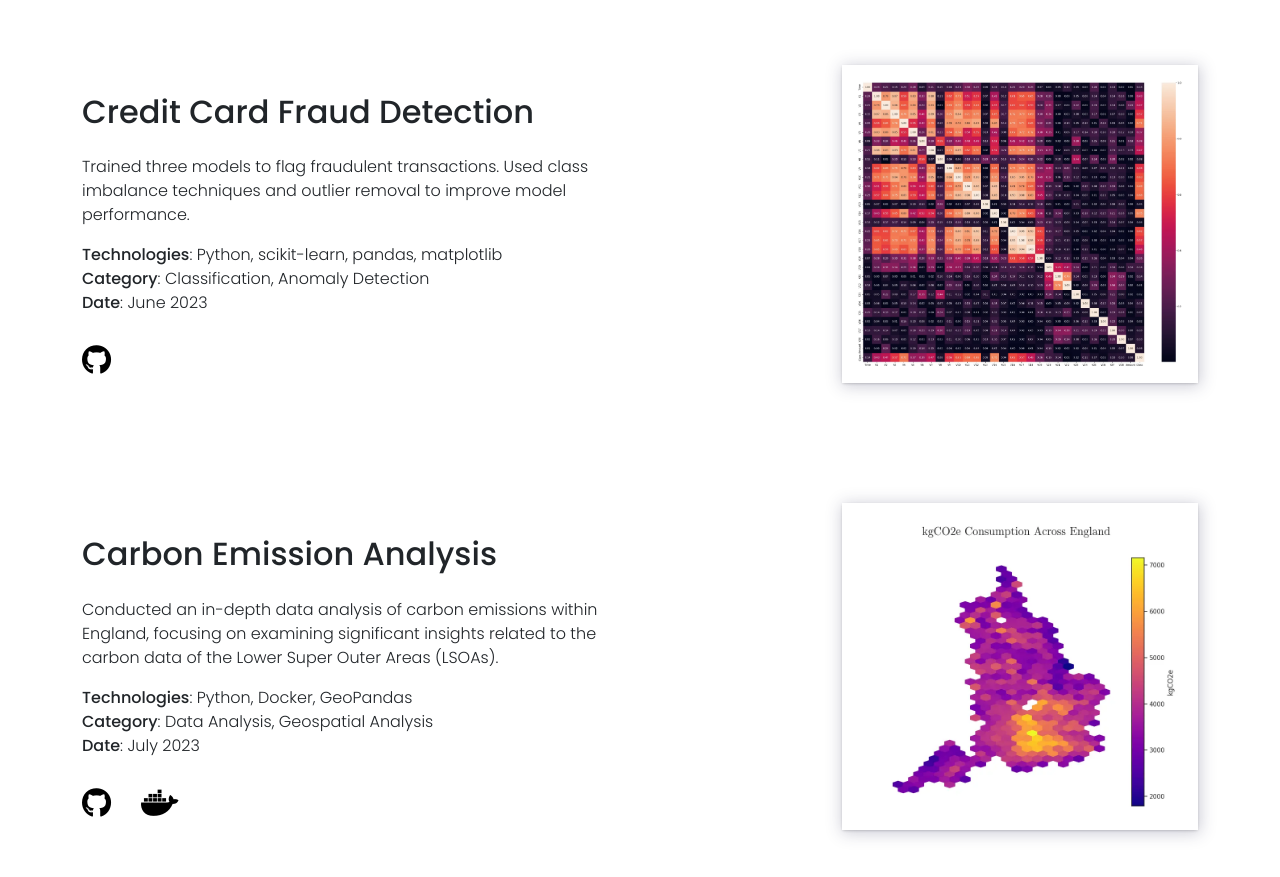
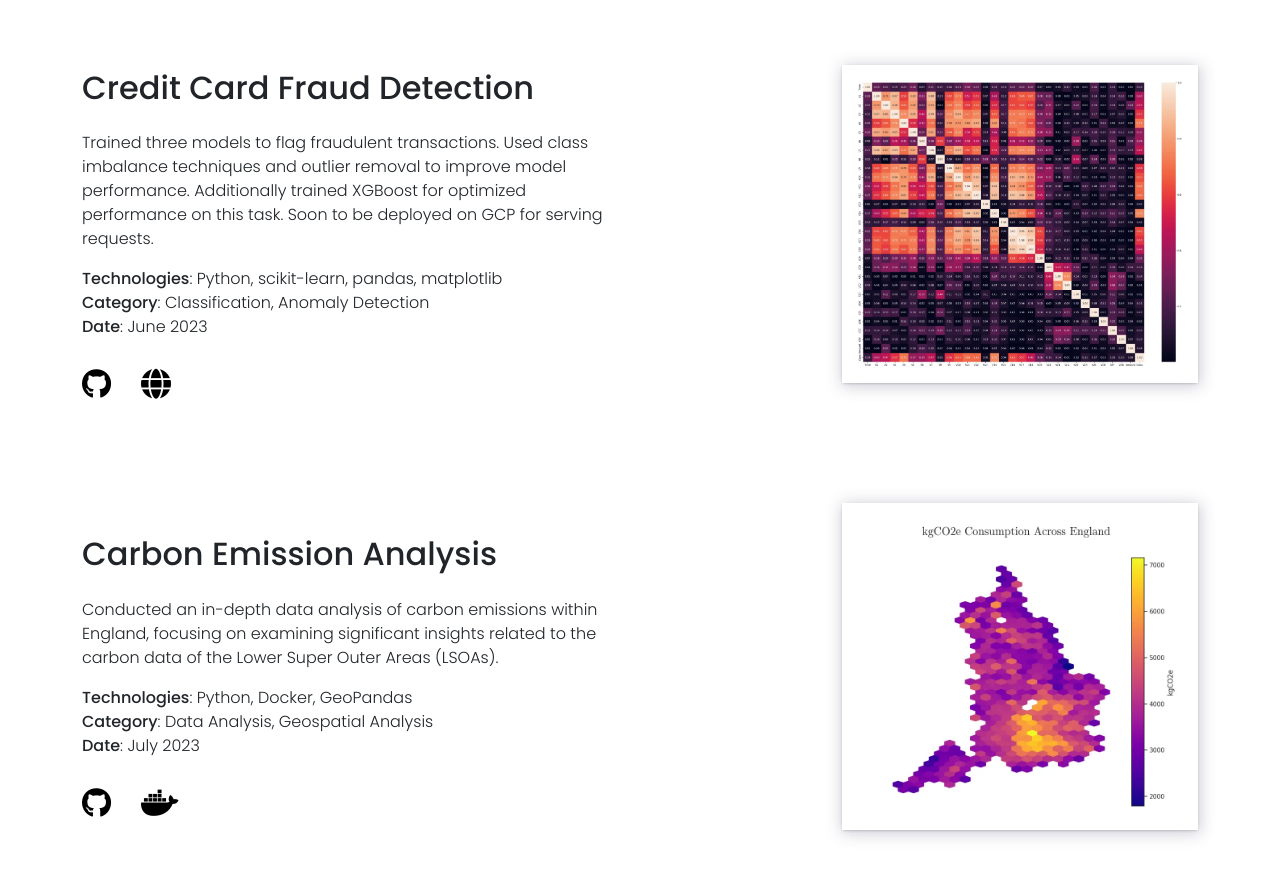
Before and after one commit to chris-caballero/Portfolio-Website, a React (Create React App) app in the folder portfolio-website/: page / in a window 1280 px wide. Shown: the part 1720-2597 px from the top of the page. Built offline with nearby package versions, Linux system fonts and the light colour scheme.

Commit message:
added link to fraud detection notebook

```diff
--- a/portfolio-website/src/pages/Home.js
+++ b/portfolio-website/src/pages/Home.js
@@ -105,11 +105,12 @@ const Home = () => {
           />
           <PortfolioItem
             title="Credit Card Fraud Detection"
-            description="Trained three models to flag fraudulent transactions. Used class imbalance techniques and outlier removal to improve model performance."
+            description="Trained three models to flag fraudulent transactions. Used class imbalance techniques and outlier removal to improve model performance. Additionally trained XGBoost for optimized performance on this task. Soon to be deployed on GCP for serving requests."
             technologies="Python, scikit-learn, pandas, matplotlib"
             category="Classification, Anomaly Detection"
             date="June 2023"
             githubLink="https://github.com/chris-caballero/Fraud-Transaction-Detection"
+            webLink="https://chris-caballero.github.io/Fraud-Transaction-Detection"
             imgSrc="/imgs/credit-card-fraud.webp"
             imgAlt="Credit Card Fraud Detection"
             imgID="fraud-img"
```
